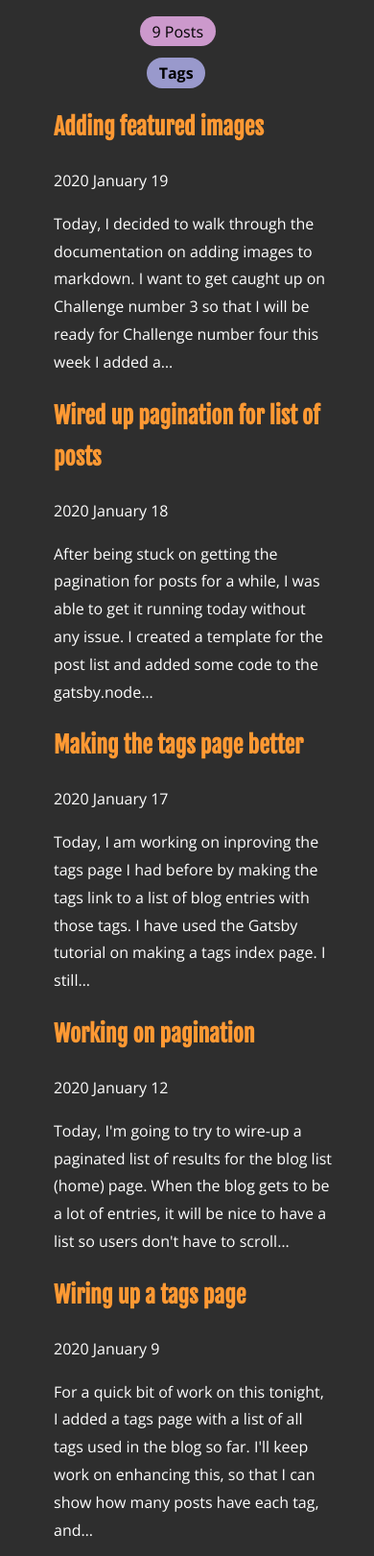
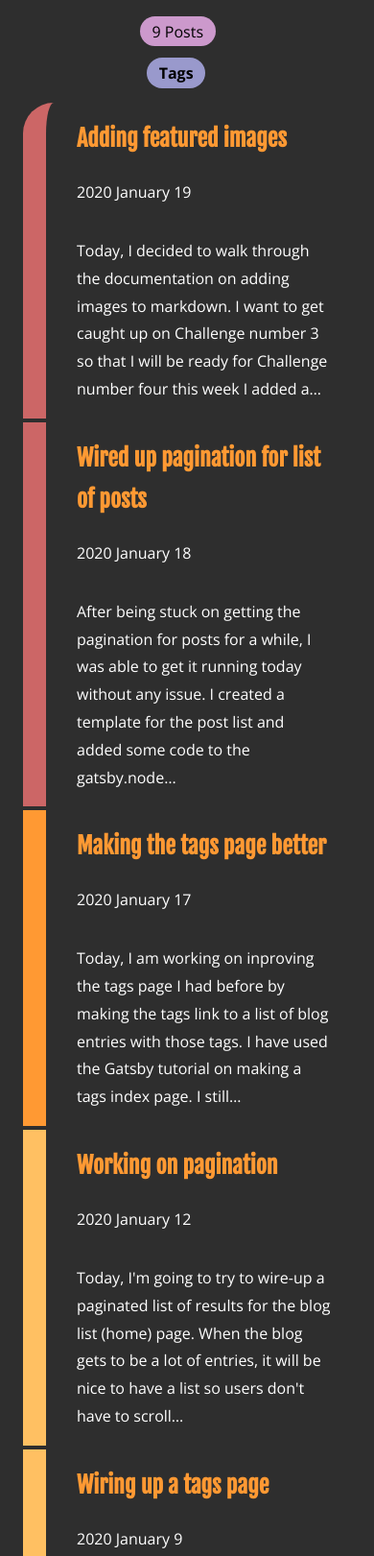
Before and after one commit to dmtrek14/gatsby-mdx-blog, a Gatsby site: page / in a window 390 px wide. Shown: the part 324-1945 px from the top of the page at 96% size. Built offline with nearby package versions, Linux system fonts and the light colour scheme; Gatsby itself is replaced by a stand-in of ours; some packages are replaced by stand-ins of ours.

Commit message:
Bugfix: needed to add featured images to all previous posts, styling work

```diff
--- a/posts/day1.mdx
+++ b/posts/day1.mdx
@@ -3,6 +3,7 @@ title: Getting started with the Gatsby Challenge
 date: 2020-01-01
 published: true
 tags: ["beginnings"]
+featuredImage: ./lcars-home.jpg
 ---
 
 I've been wanting to really dig into Gatbsy for a while, so the challenge is a good excuse to spend some time doing just that. We are going to be using Gatsby at work to serve up some pages with content from a CMS (Prismic). So, it feels like a good idea to start getting my React and Gatsby skills up to par.
--- a/posts/day2.mdx
+++ b/posts/day2.mdx
@@ -3,6 +3,7 @@ title: Listing of posts and dynamic page creation
 date: 2020-01-03
 published: true
 tags: ["page generation", "mdx", "styling", "enhancements"]
+featuredImage: ./lcars-home.jpg
 ---
 
 
--- a/posts/day3.mdx
+++ b/posts/day3.mdx
@@ -3,6 +3,7 @@ title: Adding previous/next links
 date: 2020-01-04
 published: true
 tags: ["links", "enhancements"]
+featuredImage: ./lcars-home.jpg
 ---
 
 In my time for this today, I am going to try adding 'previous' and 'next' links to each blog entry. I don't have as much time to spend today, so depending on how long that takes, I'll work on adding pagination to the blog so that when I get more than ten blog entries, they can be paginated and there isn't a wall of links on the blog home.
--- a/posts/day4.mdx
+++ b/posts/day4.mdx
@@ -3,6 +3,7 @@ title: Support for tags
 date: 2020-01-06
 published: true
 tags: ["tags", "bug"]
+featuredImage: ./lcars-home.jpg
 ---
 
 I've had to put some focus on my thesis and big UI re-write at work, so I didn't have a chance to make any improvements yesterday. Tonight, I am going to try to quickly add tags to the blog. I'm going to use the Gatsby [documentation page on how to add tags to markdown files](https://www.gatsbyjs.org/docs/adding-tags-and-categories-to-blog-posts/#add-tags-to-your-markdown-files).
--- a/posts/day5.mdx
+++ b/posts/day5.mdx
@@ -3,6 +3,7 @@ title: Wiring up a tags page
 date: 2020-01-09
 published: true
 tags: ["tags", "new page"]
+featuredImage: ./lcars-home.jpg
 ---
 
 For a quick bit of work on this tonight, I added a tags page with a list of all tags used in the blog so far. I'll keep work on enhancing this, so that I can show how many posts have each tag, and perhaps have a listing of blog post titles under each tag.
--- a/posts/day6.mdx
+++ b/posts/day6.mdx
@@ -3,6 +3,7 @@ title: Working on pagination
 date: 2020-01-12
 published: true
 tags: ["pagination"]
+featuredImage: ./lcars-home.jpg
 ---
 
 
--- a/posts/day7.mdx
+++ b/posts/day7.mdx
@@ -3,6 +3,7 @@ title: Making the tags page better
 date: 2020-01-17
 published: true
 tags: ["tags", "enhancements", "styling"]
+featuredImage: ./lcars-home.jpg
 ---
 
 Today, I am working on inproving the tags page I had before by making the tags link to a list of blog entries with those tags. I have used the Gatsby tutorial on [making a tags index page](https://www.gatsbyjs.org/docs/adding-tags-and-categories-to-blog-posts/).
--- a/posts/day8.mdx
+++ b/posts/day8.mdx
@@ -3,6 +3,7 @@ title: Wired up pagination for list of posts
 date: 2020-01-18
 published: true
 tags: ["pagination", "enhancements"]
+featuredImage: ./lcars-home.jpg
 ---
 
 After being stuck on getting the pagination for posts for a while, I was able to get it running today without any issue. I created a template for the post list and added some code to the gatsby.node file to create pages with a max of five posts.
--- a/src/components/site.css
+++ b/src/components/site.css
@@ -1,3 +1,10 @@
+* {
+    text-rendering: optimizeLegibility;
+    -webkit-font-smoothing: antialiased;
+    -moz-osx-font-smoothing: grayscale;
+    -webkit-tap-highlight-color: transparent;
+}
+
 html {
     background-color: #2e2e2e;
 }
@@ -129,18 +136,49 @@ main {
   }
 
 .post-summary {
-    border-bottom-left-radius: 2rem;
-    border-top-left-radius: 2rem;
     padding-left: 2rem;
 }
-.post-summary:first-child{
+
+.post-summary:nth-of-type(2) {
+    border-top-left-radius: 2rem;
     margin-top: 1rem;
-    border-width: .5rem 0 0 5rem;
+    border-width: 0 0 0 6rem;
     border-color:#cc6666;
     border-style: solid;
 }
+.post-summary:nth-of-type(3) {
+    border-width: 0 0 0 6rem;
+    border-color:#cc6666;
+    border-style: solid;
+}
+.post-summary:nth-of-type(4) {
+    border-width: 0 0 0 6rem;
+    border-color:#FF9933;
+    border-style: solid;
+}
+.post-summary:nth-of-type(5) {
+    border-width: 0 0 0 6rem;
+    border-color:#ffc062;
+    border-style: solid;
+}
+.post-summary:nth-of-type(6) {
+    border-width: 0 0 0 6rem;
+    border-color:#ffc062;
+    border-style: solid;
+    border-bottom-left-radius: 2rem;
+}
+@media (max-width: 768px){
+    .post-summary {
+        border-width: 0 0 0 1.5rem !important;
+    }
+}
 .post-summary > p {
-    margin-bottom: 0;
+    margin-bottom: 4px;
+    padding-bottom: 1rem;
+}
+.post-summary > h2 {
+    margin-top: 0;
+    padding-top: 1rem;
 }
 .lcars-link-button-light-blue {
     background-color: #5599ff;
@@ -255,9 +293,9 @@ button {
   padding: 0.65rem 1.25rem;
   font-size: 1rem;
   border-radius: 10px;
-  background-color: var(--gray-700);
-  border: 2px solid var(--gray-700);
-  color: white;
+  background-color: white;
+  border: 2px solid white;
+  color: var(--gray-800);
   text-decoration: none;
   font-weight: bold;
   margin-bottom: 1rem;
```
Also changed, not shown: src/pages/about.js (+3 -5 lines).
